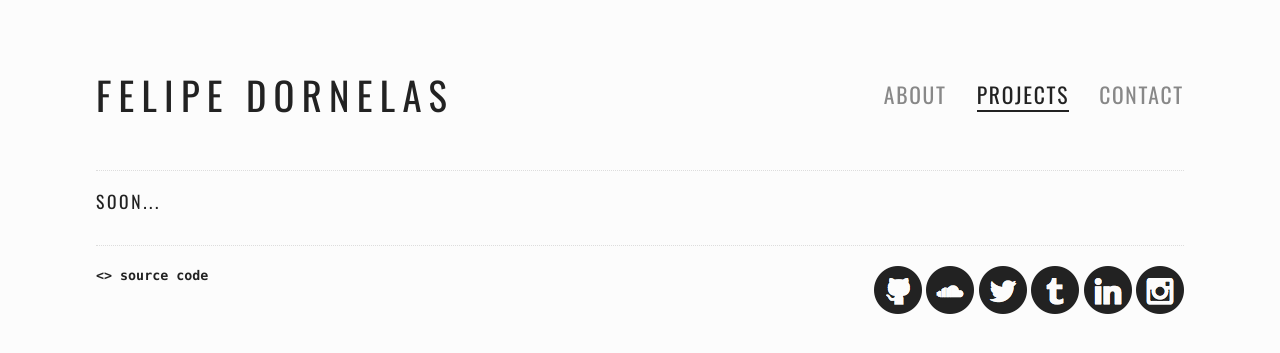
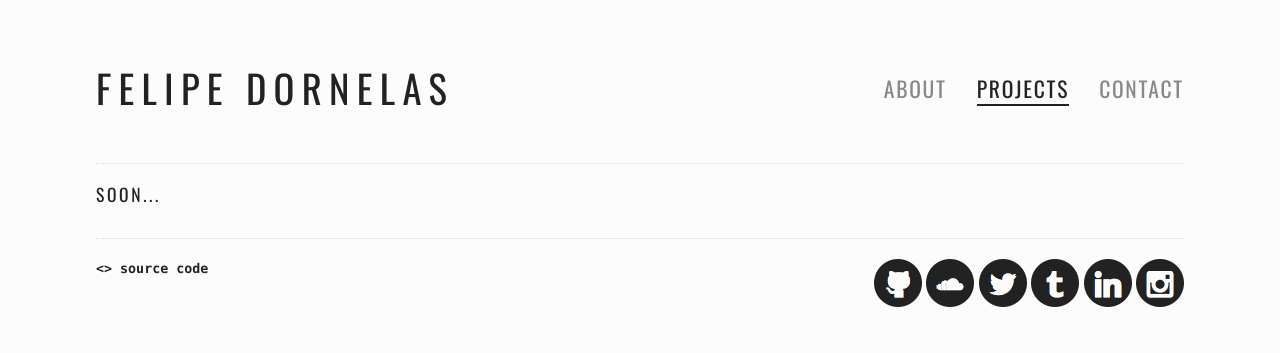
Before and after one commit to felipead/felipead.github.com, a Jekyll site: the page built from pages/projects.html, in a window 1280 px wide. Shown: the top 353 px of the page. Built offline with Jekyll 4.4.1, drawn with Linux system fonts in a browser that asks for light colours.

Commit message:
Fixing spacing on headings

```diff
--- a/_sass/base/_typography.scss
+++ b/_sass/base/_typography.scss
@@ -18,7 +18,7 @@ h6 {
     font-weight: $heading-font-weight;
     letter-spacing: $heading-letter-spacing;
     line-height: $heading-line-height;
-    margin-top: $small-spacing * 1.5;
+    margin-top: $small-spacing;
     margin-bottom: $small-spacing;
     text-transform: uppercase;
 }
```
